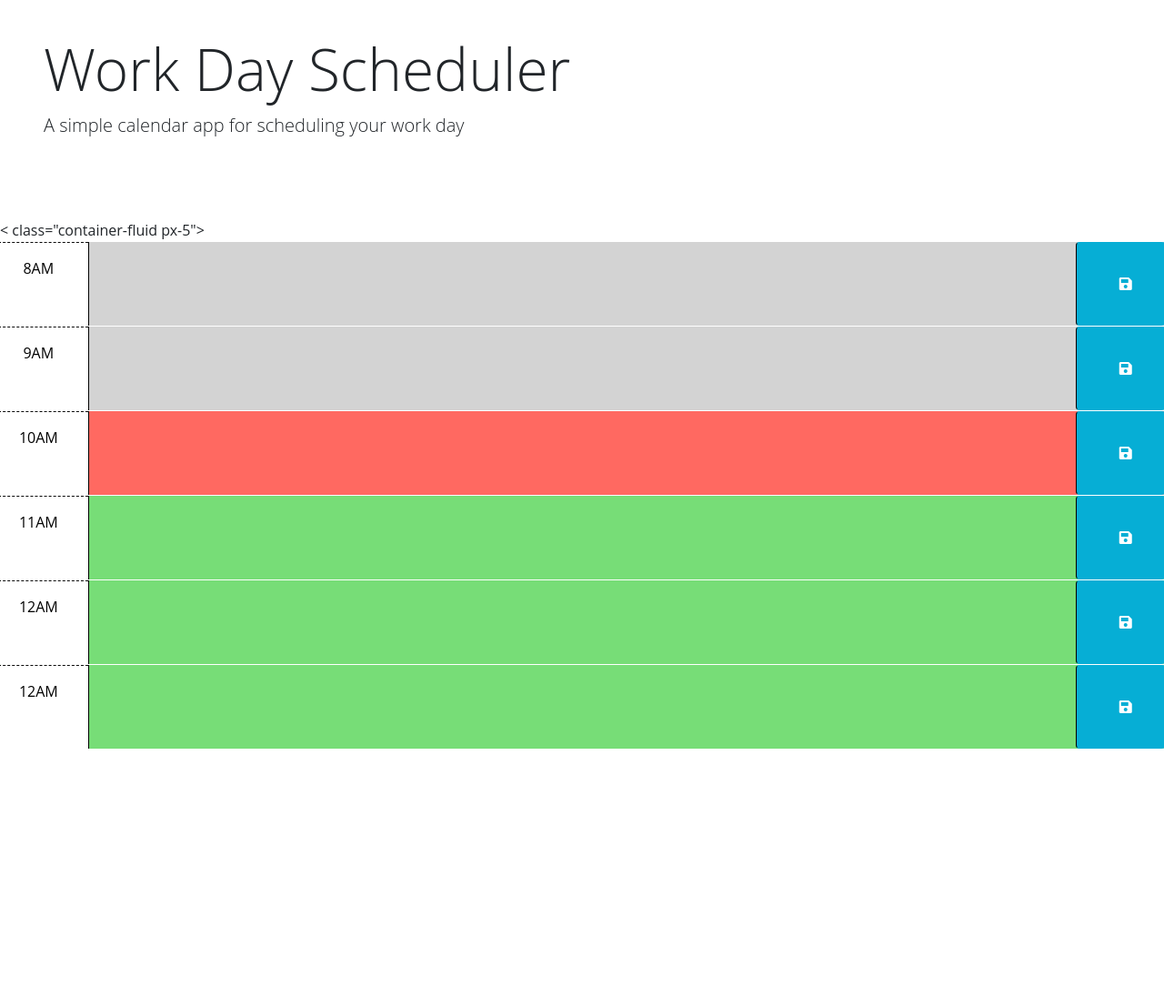
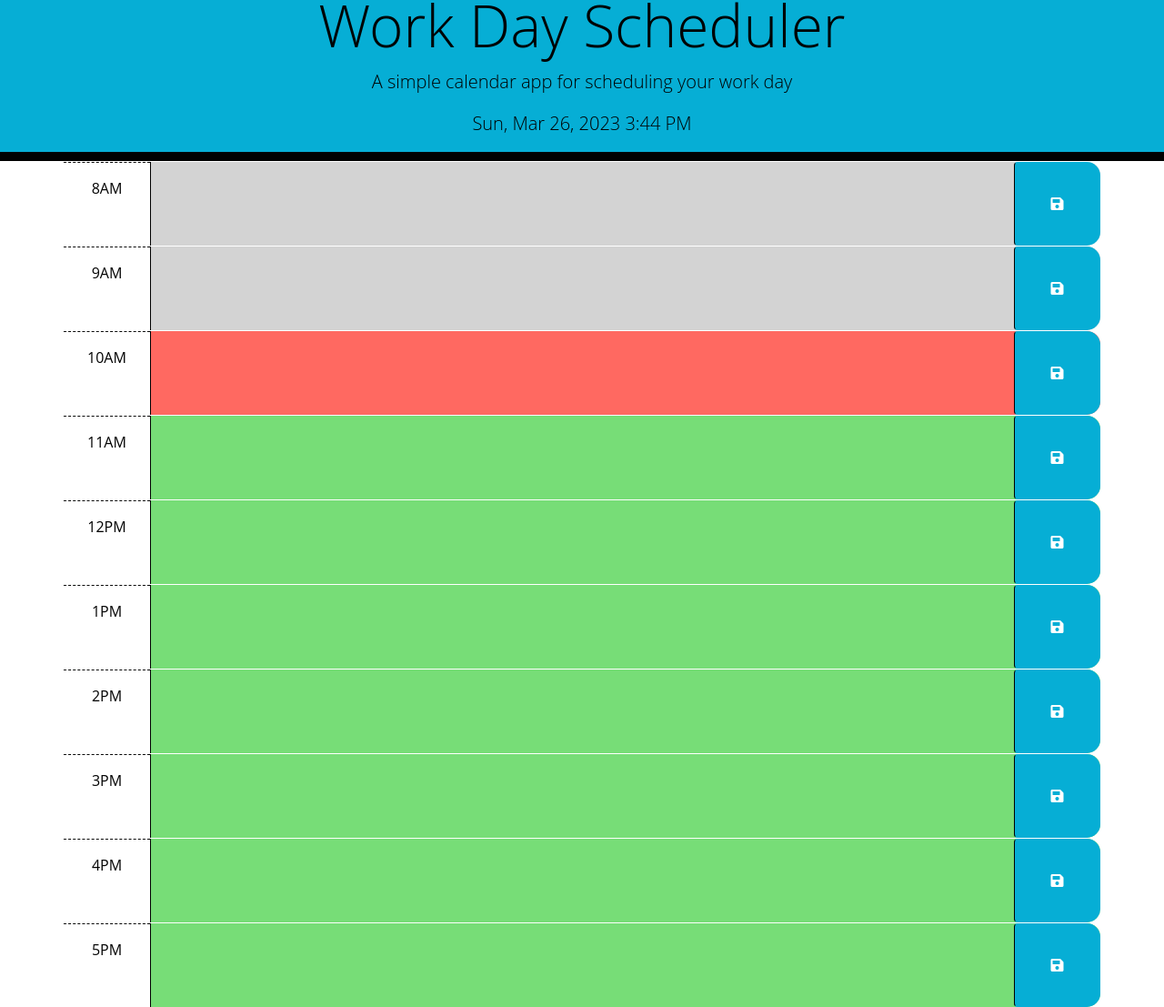
Before and after one commit to Element2804/silver-snakes, a plain HTML site: page index.html in a window 1280 px wide. Shown: the part 10-1117 px from the top of the page at 91% size. Before the commit the page ends 833 px from the top, so only its background shows below. Drawn offline with nearby package versions, Linux system fonts and the light colour scheme.

Commit message:
added hour blocks and current day

```diff
--- a/index.html
+++ b/index.html
@@ -25,12 +25,13 @@
   </head>
 
   <body>
-    <header class="p-5 mb-4">
+    <header class="jumbotron">
       <h1 class="display-3">Work Day Scheduler</h1>
       <p class="lead">A simple calendar app for scheduling your work day</p>
       <p id="currentDay" class="lead"></p>
     </header>
-    < class="container-fluid px-5">
+
+    <div class="container">
     <!-- Use class for "past", "present", and "future" to apply styles to the
         time-block divs accordingly. The javascript will need to do this by
         adding/removing these classes on each div by comparing the hour in the
@@ -42,8 +43,6 @@
         -->
 
     <!-- Example of a past time block. The "past" class adds a gray background color. -->
-
-
 
     <div id="hour-8" class="row time-block past">
       <div class="col-2 col-md-1 hour text-center py-3">8AM</div>
@@ -79,36 +78,62 @@
       </button>
     </div>
 
-
     <div id="hour-12" class="row time-block future">
-        <div class="col-2 col-md-1 hour text-center py-3">12AM</div>
+      <div class="col-2 col-md-1 hour text-center py-3">12PM</div>
       <textarea class="col-8 col-md-10 description" rows="3"> </textarea>
       <button class="btn saveBtn col-2 col-md-1" aria-label="save">
         <i class="fas fa-save" aria-hidden="true"></i>
       </button>
     </div>
 
-      <div id="hour-12" class="row time-block future">
-        <div class="col-2 col-md-1 hour text-center py-3">12AM</div>
+    <div id="hour-13" class="row time-block future">
+      <div class="col-2 col-md-1 hour text-center py-3">1PM</div>
       <textarea class="col-8 col-md-10 description" rows="3"> </textarea>
       <button class="btn saveBtn col-2 col-md-1" aria-label="save">
         <i class="fas fa-save" aria-hidden="true"></i>
       </button>
     </div>
 
+    <div id="hour-14" class="row time-block future">
+      <div class="col-2 col-md-1 hour text-center py-3">2PM</div>
+      <textarea class="col-8 col-md-10 description" rows="3"> </textarea>
+      <button class="btn saveBtn col-2 col-md-1" aria-label="save">
+        <i class="fas fa-save" aria-hidden="true"></i>
+      </button>
+    </div>
 
+    <div id="hour-15" class="row time-block future">
+      <div class="col-2 col-md-1 hour text-center py-3">3PM</div>
+      <textarea class="col-8 col-md-10 description" rows="3"> </textarea>
+      <button class="btn saveBtn col-2 col-md-1" aria-label="save">
+        <i class="fas fa-save" aria-hidden="true"></i>
+      </button>
+    </div>
 
+    <div id="hour-16" class="row time-block future">
+      <div class="col-2 col-md-1 hour text-center py-3">4PM</div>
+      <textarea class="col-8 col-md-10 description" rows="3"> </textarea>
+      <button class="btn saveBtn col-2 col-md-1" aria-label="save">
+        <i class="fas fa-save" aria-hidden="true"></i>
+      </button>
+    </div>
 
+    <div id="hour-17" class="row time-block future">
+      <div class="col-2 col-md-1 hour text-center py-3">5PM</div>
+      <textarea class="col-8 col-md-10 description" rows="3"> </textarea>
+      <button class="btn saveBtn col-2 col-md-1" aria-label="save">
+        <i class="fas fa-save" aria-hidden="true"></i>
+      </button>
+    </div>
 
-
-
-
-
+    </div>
 
     <script src="https://cdnjs.cloudflare.com/ajax/libs/jquery/3.2.1/jquery.min.js"></script>
-    <script src="https://cdn.jsdelivr.net/npm/dayjs@1.11.3/dayjs.min.js"
+    <script
+      src="https://cdn.jsdelivr.net/npm/dayjs@1.11.3/dayjs.min.js"
       integrity="sha256-iu/zLUB+QgISXBLCW/mcDi/rnf4m4uEDO0wauy76x7U="
-    crossorigin="anonymous"></script>
+      crossorigin="anonymous"
+    ></script>
 
     <script src="script.js"></script>
   </body>
--- a/script.js
+++ b/script.js
@@ -1,6 +1,11 @@
 // Wrap all code that interacts with the DOM in a call to jQuery to ensure that
 // the code isn't run until the browser has finished rendering all the elements
 // in the html.
+$( document ).ready(function() {
+  var showDay = dayjs().format("ddd, MMM D, YYYY h:mm A");
+
+  $("#currentDay").text(showDay);
+});
 $(function () {
     // TODO: Add a listener for click events on the save button. This code should
     // use the id in the containing time-block as a key to save the user input in
--- a/style.css
+++ b/style.css
@@ -1,7 +1,18 @@
 body {
     font-family: 'Open Sans', sans-serif;
     font-size: 16px;
-  }
+     }
+
+   .jumbotron {
+      text-align: center;
+      background-color: #06aed5;
+      color: black;
+      border-radius: 0;
+      border-bottom: 10px solid black;
+
+
+    }
+
 
   textarea {
     background: transparent;
```
Lines whose indentation alone changed are shown as unchanged.
